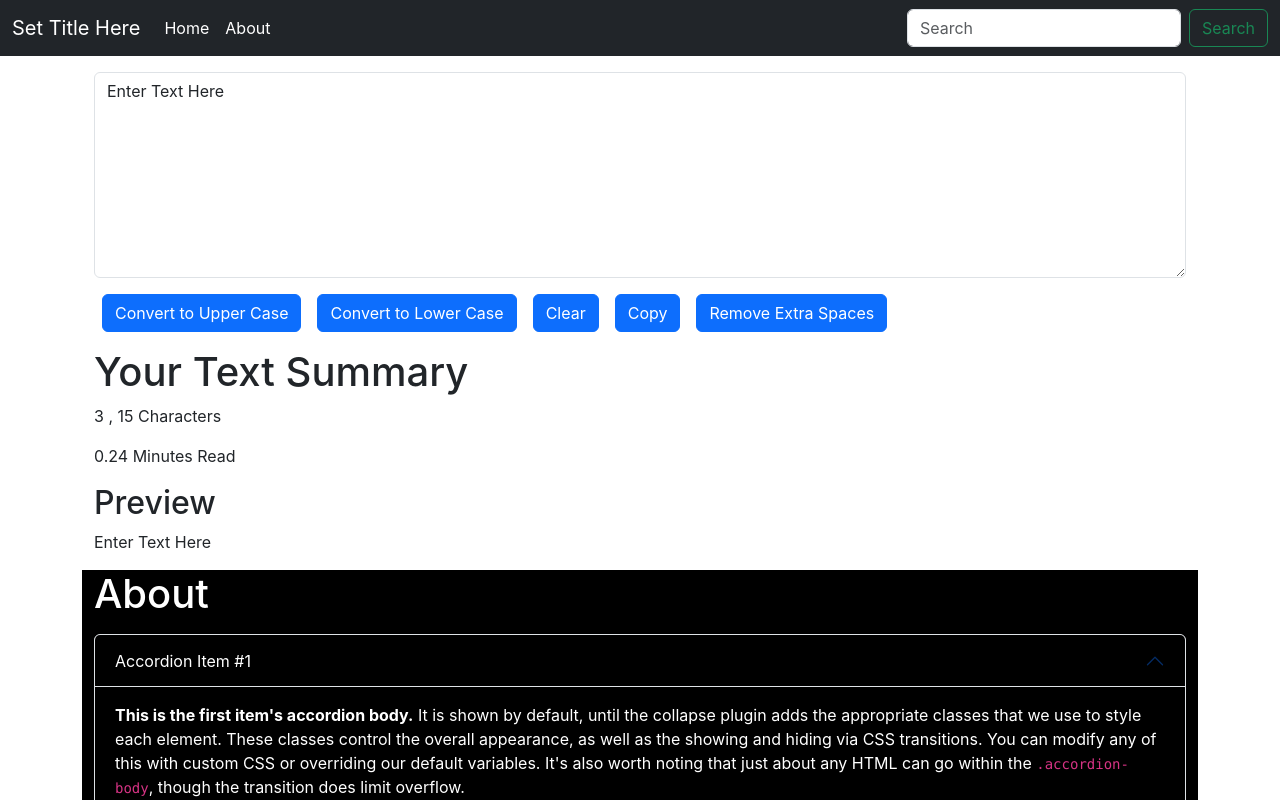
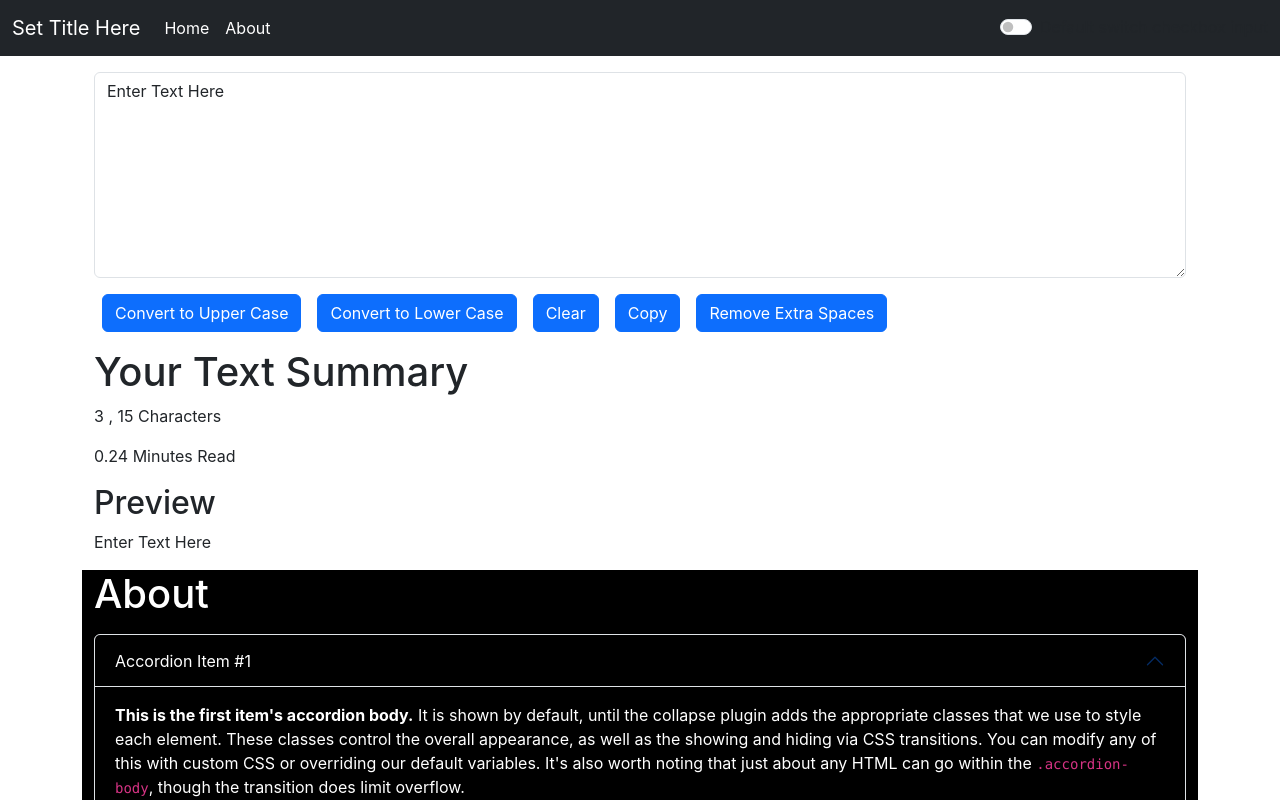
Before and after one commit to victorr0909/TextUtils, a React (Create React App) app: page / in a window 1280 px wide. Shown: the top 800 px of the page. Built offline with nearby package versions, Linux system fonts and the light colour scheme.

Commit message:
Added Dark Mode

```diff
--- a/src/App.js
+++ b/src/App.js
@@ -1,3 +1,4 @@
+import { useState } from 'react';
 import './App.css';
 import About from './components/About';
 import Navbar from './components/Navbar';
@@ -6,9 +7,10 @@
 
 
 function App() {
+  const [mode, setMode] = useState('dark') ; //whether Dark Mode is enabled or not
   return (
     <>
-      <Navbar/>
+      <Navbar tile="TextUtils" mode={mode}/>
       <div className="container my-3">
        <TextForm/>
       <About/>
--- a/src/components/Navbar.js
+++ b/src/components/Navbar.js
@@ -4,7 +4,7 @@
 
 export default function Navbar(props) {
   return (
-    <nav className="navbar navbar-expand-lg  bg-dark navbar-dark">
+    <nav className={`navbar navbar-expand-lg  bg-${props.mode} navbar-${props.mode}`}>
   <div className="container-fluid">
     <a className="navbar-brand" href="/">{props.title}</a>
     <button className="navbar-toggler" type="button" data-bs-toggle="collapse" data-bs-target="#navbarSupportedContent" aria-controls="navbarSupportedContent" aria-expanded="false" aria-label="Toggle navigation">
@@ -19,10 +19,10 @@
           <a className="nav-link active" aria-current="page" href="/">About</a>
         </li>
       </ul>
-      <form className="d-flex" role="search">
-        <input className="form-control me-2" type="search" placeholder="Search" aria-label="Search"/>
-        <button className="btn btn-outline-success" type="submit">Search</button>
-      </form>
+      <div class="form-check form-switch">
+          <input class="form-check-input" type="checkbox" role="switch" id="flexSwitchCheckDefault"/>
+          <label class="form-check-label" for="flexSwitchCheckDefault">Default switch checkbox input</label>
+      </div>
     </div>
   </div>
 </nav>
```
